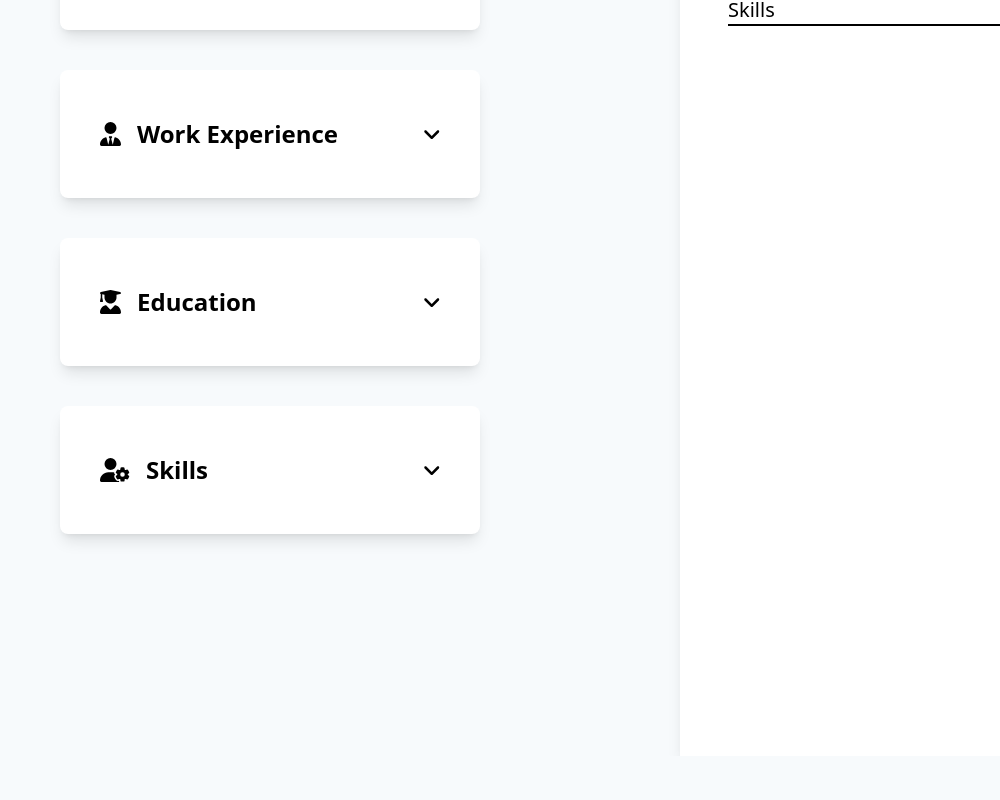
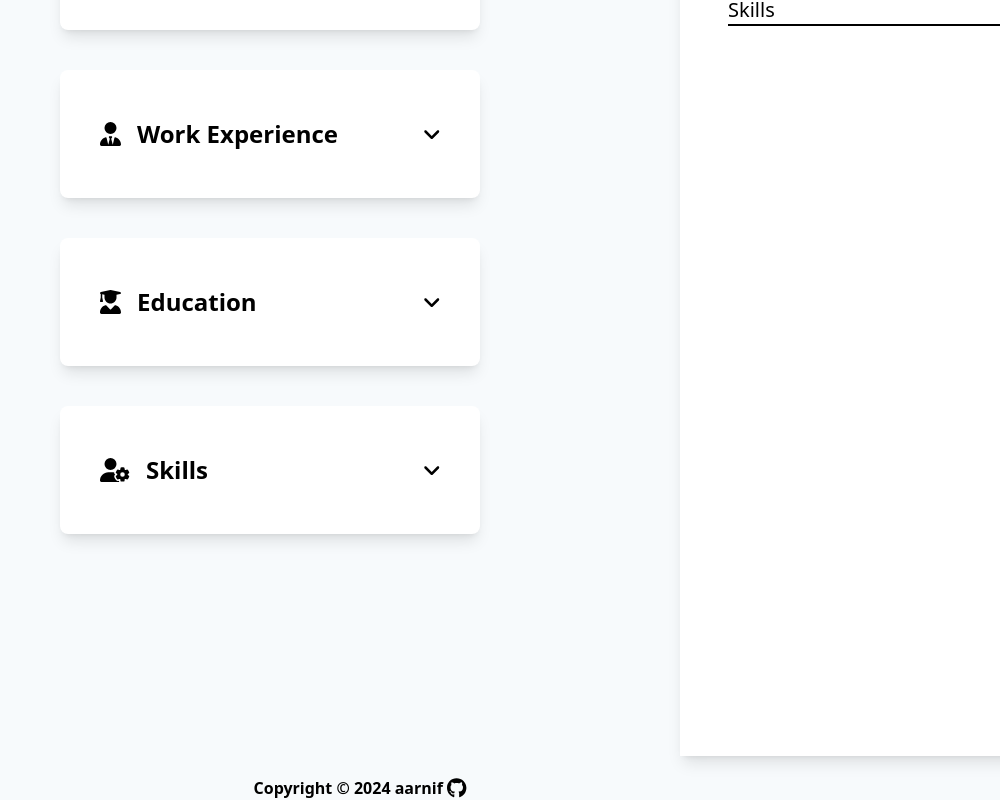
Before and after one commit to aarnif/CVApplication, a React (Vite) app: page / in a window 1280 px wide. Shown: the part 482-1282 px from the top of the page, without its empty margins (280-1280 px from the left). Before the commit the page ends 1238 px from the top, so only its background shows below. Built offline with nearby package versions, Linux system fonts and the light colour scheme.

Commit message:
Create Footer-component

```diff
--- a/src/App.jsx
+++ b/src/App.jsx
@@ -4,6 +4,7 @@
 import Header from "./components/Header.jsx";
 import CVCreator from "./components/CVCreator/index";
 import Preview from "./components/Preview/index";
+import Footer from "./components/Footer.jsx";
 
 import { v4 as uuid } from "uuid";
 
@@ -211,6 +212,7 @@
           skills={skills}
         />
       </main>
+      <Footer />
     </>
   );
 }
--- /dev/null
+++ b/src/components/Footer.jsx
@@ -0,0 +1,22 @@
+import { FontAwesomeIcon } from "@fortawesome/react-fontawesome";
+import { faGithub } from "@fortawesome/free-brands-svg-icons";
+
+const Footer = () => {
+  const currentYear = new Date().getFullYear();
+  return (
+    <footer className="flex justify-center mt-5 font-bold">
+      <h3>
+        Copyright © {currentYear} aarnif{" "}
+        <a href="https://github.com/aarnif" target="_blank" rel="noreferrer">
+          <FontAwesomeIcon
+            icon={faGithub}
+            style={{ color: "#000000" }}
+            size={"lg"}
+          />
+        </a>
+      </h3>
+    </footer>
+  );
+};
+
+export default Footer;
```
